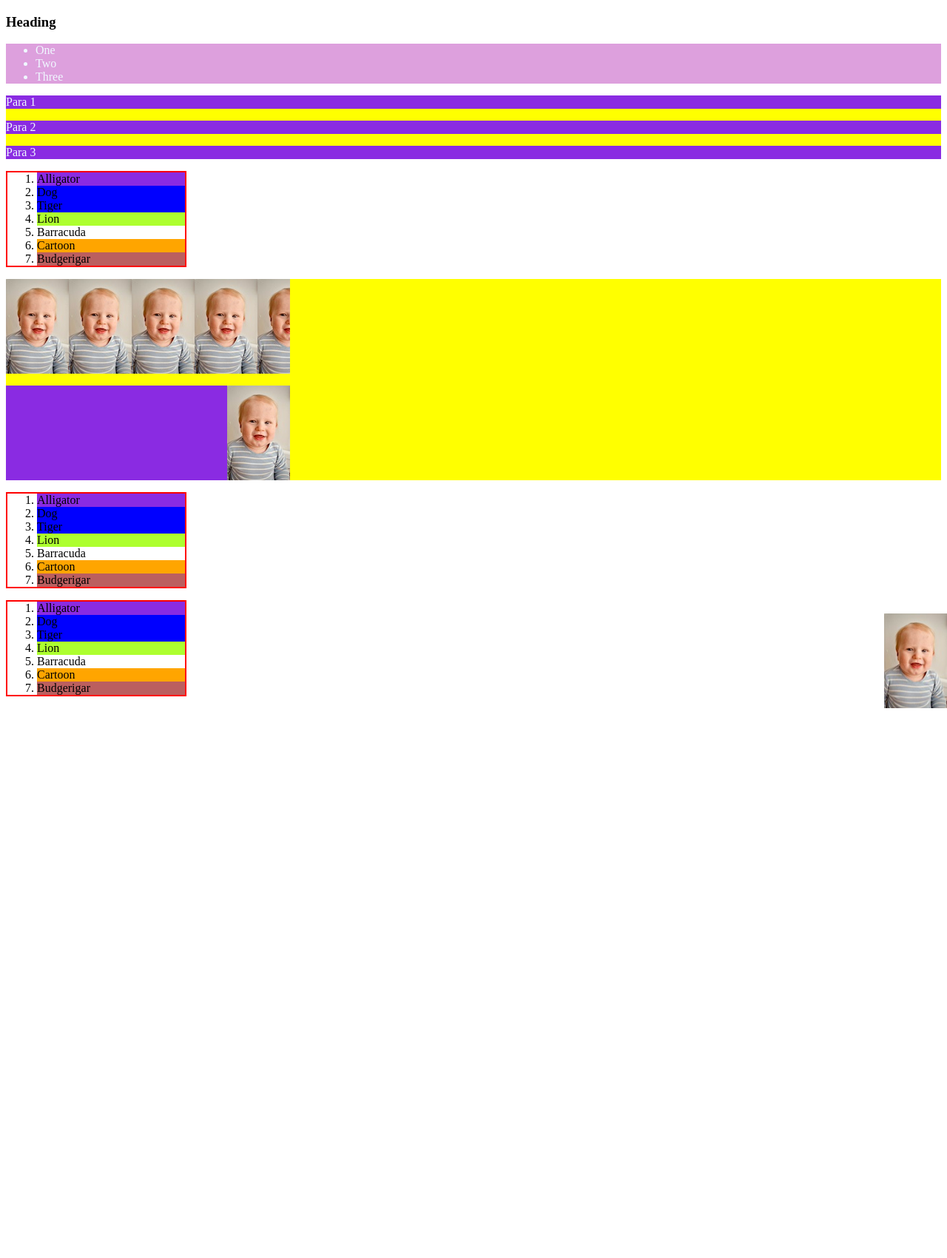
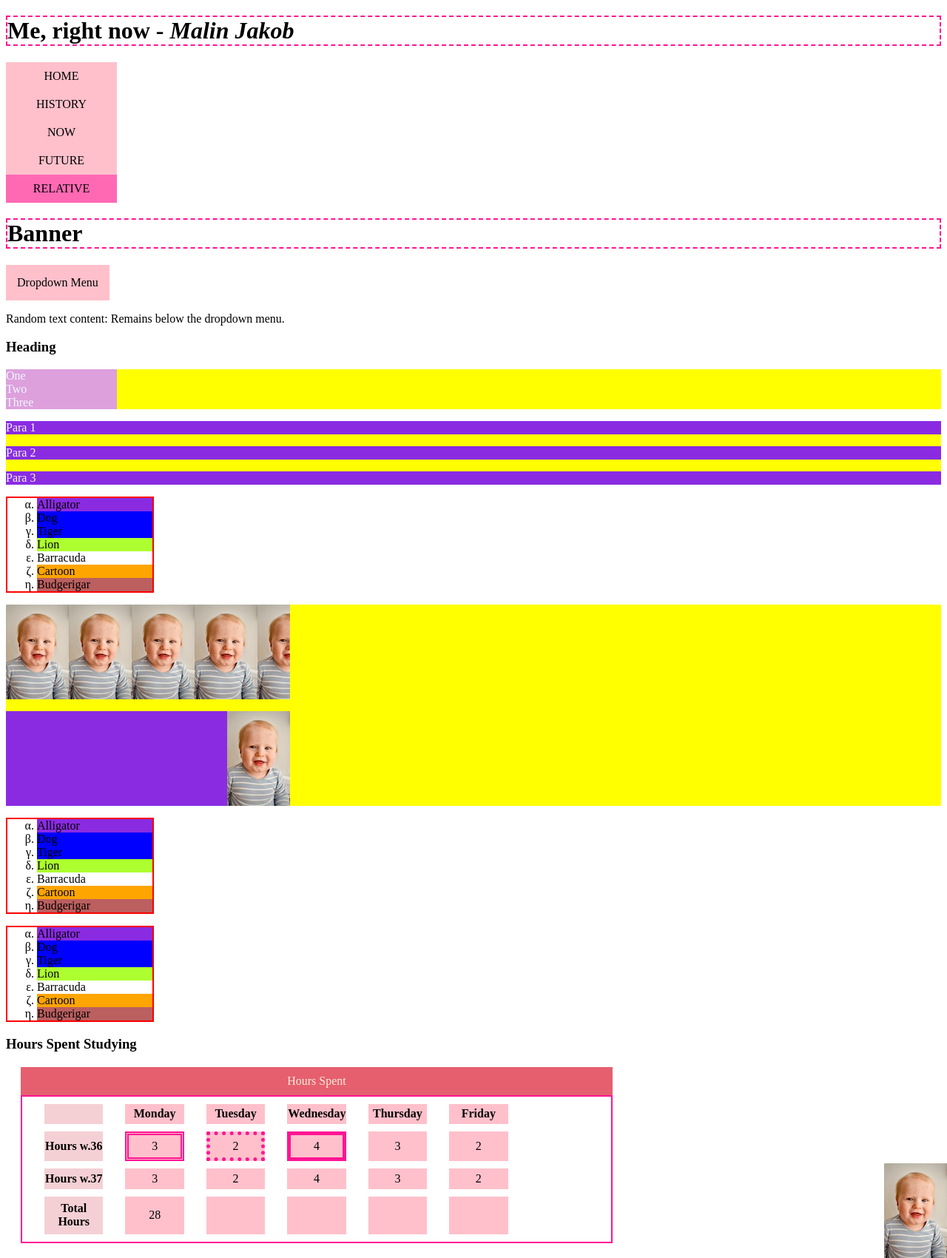
Before and after one commit to MalinJakob/JavaScriptForWebDev, a plain HTML site: page Tasks/Task2/Uppgift1/relative.html in a window 1280 px wide. Shown: the whole page at 74% size. Before the commit the page ends 957 px from the top, so only its background shows below. Drawn offline with Linux system fonts and the light colour scheme.

Commit message:
add nav bar style plus dropdown menu style and html code plus add style to table

```diff
--- a/Tasks/Task2/Uppgift1/relative.html
+++ b/Tasks/Task2/Uppgift1/relative.html
@@ -6,6 +6,10 @@
     <meta name="application-name" content="Malins Webpage" />
     <meta name="author" content="Malin Jakob" />
     <style>
+
+      *{
+        box-sizing: border-box;
+      }
       div p{
         color: aliceblue; background: blueviolet;
       }
@@ -50,11 +54,129 @@
         width: 200px;
       }
 
+      .table-style{
+        border-spacing: 30px 10px
+      }
+
+
+      table{
+        table-layout: fixed;
+        caption-side: top; text-align: center; margin: 0 0 30px;
+        width: 800px;
+        height: 200px;
+        margin: 20px;
+      }
+      table{
+        border: 2px solid deeppink;
+      }
+
+      td.twin{
+        border: 5px double deeppink;
+      }
+      td.dots{
+        border: 5px dotted deeppink;
+      }
+      td.full{
+        border: 5px solid deeppink;
+      }
+
+      table{
+        border-collapse: ;
+      }
+
+      caption{
+        display: table-caption;
+        background-color: #e55f6f;
+        padding: 10px;
+        color: antiquewhite;
+      }
+
+      #list{
+        list-style-type: lower-greek ;
+      }
+      ul{
+        list-style-type: none;
+        margin: 0;
+        padding: 0;
+        background: pink;
+        width: 150px;
+      }
+      li a{
+        display: block;
+        text-align: center;
+        text-decoration: none;
+        color: black;
+        padding: 10px;
+      }
+      li a.current{
+        background: hotpink;
+      }
+      li a:hover{
+        background: deeppink; color:antiquewhite;
+      }
+      h1{
+        border:2px dashed deeppink
+      }
+      div.container{
+        position: relative;
+        display: inline-block;
+      }
+      div.active{
+        padding: 15px;
+        background: pink;
+      }
+      div.dropdown{
+        position:absolute;
+        width: 100%;
+        border: 2px solid pink;
+        background: white;
+        z-index: 1;
+        display: none;
+      }
+      div.dropdown a{
+        display: block;
+        padding: 15px;
+        text-decoration: none;
+        color: black;
+      }
+      div.dropdown a:hover{
+        background: deeppink;
+        color: antiquewhite;
+      }
+      div.container:hover div.dropdown{
+        display: block;
+      }
+
 
     </style>
   </head>
 
+
   <body>
+    <header>
+      <h1 id="top">Me, right now - <i>Malin Jakob</i></h1>
+      <nav>
+        <ul>
+          <li><a href="home.html">HOME</a></li>
+          <li><a href="history.html">HISTORY</a></li>
+          <li><a href="now.html">NOW</a></li>
+          <li><a href="future.html">FUTURE</a></li>
+          <li><a href="relative.html" class="current">RELATIVE</a></li>
+          <!--end of navigation bar-->
+        </ul>
+      </nav>
+      <h1>Banner</h1>
+
+      <div class="container">
+        <div class="active">Dropdown Menu</div>
+        <div class="dropdown">
+          <a href="#option-1">Option 1</a>
+          <a href="option-2">Option 2</a>
+          <a href="option-3">Option 3</a>
+        </div>
+      </div>
+      <p>Random text content: Remains below the dropdown menu.</p>
+
     <h3>Heading</h3>
     <div>
       <ul>
@@ -105,5 +227,52 @@
       <li class="topcat">Cartoon</li>
       <li class="domestic bird">Budgerigar</li>
     </ol>
+
+    <article>
+      <header>
+        <h3>Hours Spent Studying</h3>
+      </header>
+      <table class="table-style">
+        <caption>
+          Hours Spent
+        </caption>
+        <colgroup>
+          <col span="1" style="background-color: #f4d0d4" />
+          <col span="6" style="background-color: #ffc0cb" />
+        </colgroup>
+        <tr>
+          <th></th>
+          <th scope="col">Monday</th>
+          <th scope="col">Tuesday</th>
+          <th scope="col">Wednesday</th>
+          <th scope="col">Thursday</th>
+          <th scope="col">Friday</th>
+        </tr>
+        <tr>
+          <th scope="row">Hours w.36</th>
+          <td class="twin">3</td>
+          <td class="dots">2</td>
+          <td class="full">4</td>
+          <td>3</td>
+          <td>2</td>
+        </tr>
+        <tr>
+          <th scope="row">Hours w.37</th>
+          <td>3</td>
+          <td>2</td>
+          <td>4</td>
+          <td>3</td>
+          <td>2</td>
+        </tr>
+        <tr>
+          <th scope="row">Total Hours</th>
+          <td>28</td>
+          <td></td>
+          <td></td>
+          <td></td>
+          <td></td>
+        </tr>
+      </table>
+    </article>
   </body>
 </html>
```
